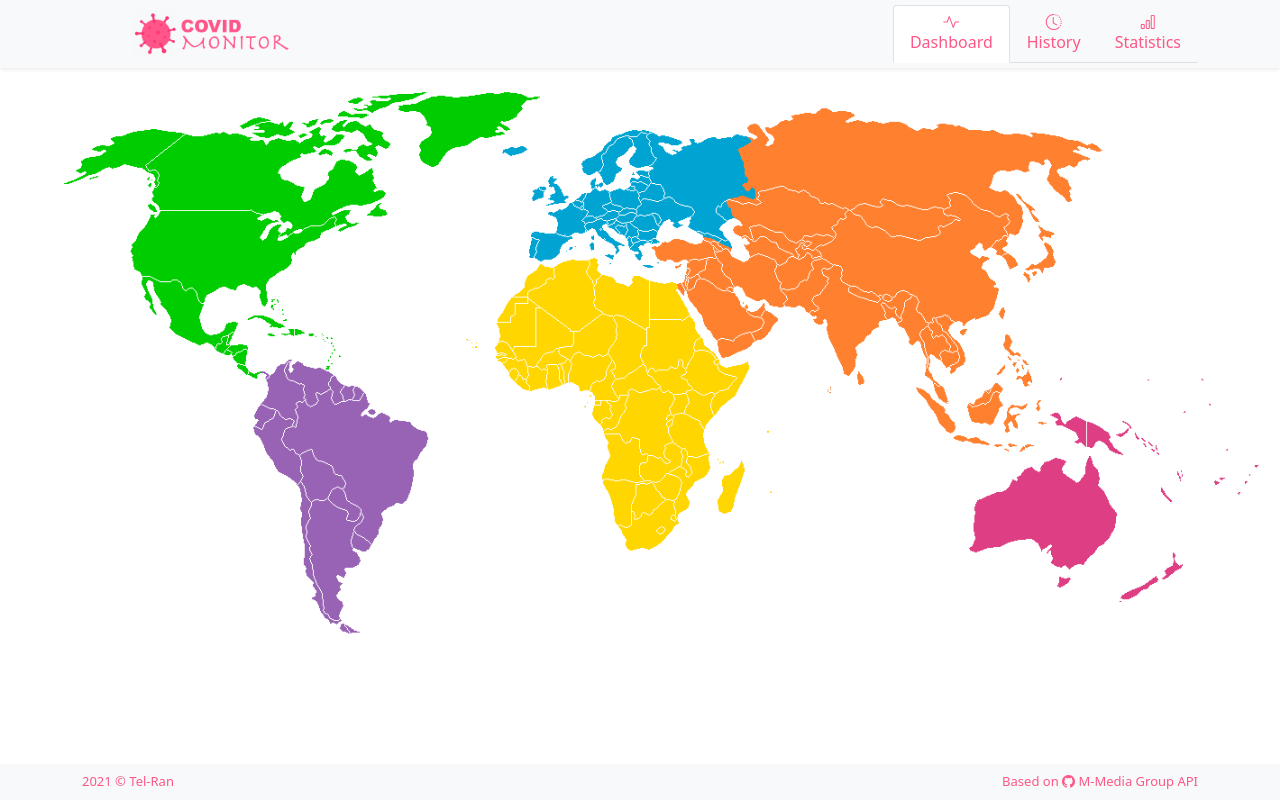
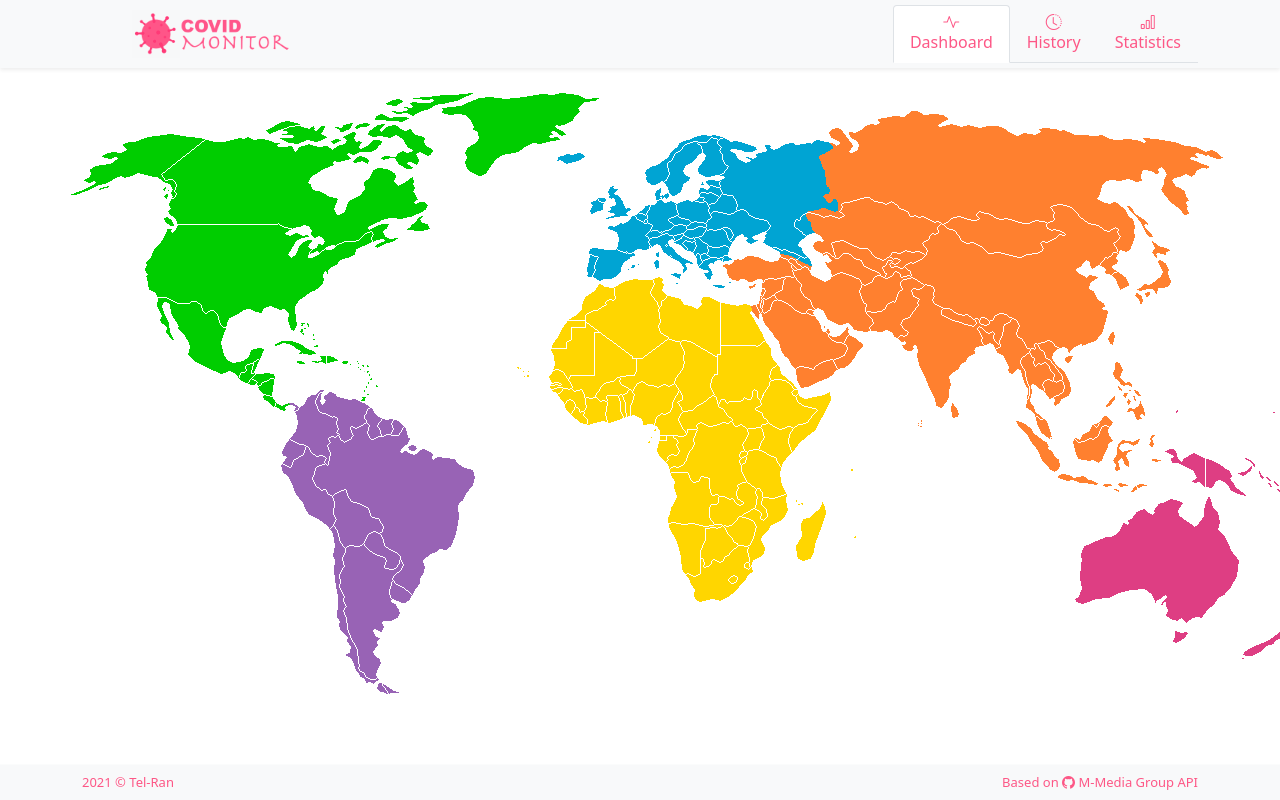
Before and after one commit to portfolioDmitryDevop/COVID-Data-Analyzing-fe, a website built with webpack: page index.html in a window 1280 px wide. Built offline with nearby package versions, Linux system fonts and the light colour scheme; no server answers; files whose address does not match are found by name.

Commit message:
prepare map

```diff
--- a/index.html
+++ b/index.html
@@ -41,7 +41,9 @@
   <div class="tab-content mt-3" id="nav-tabContent">
     <div class="tab-pane fade show active" id="nav-dashboard" role="tabpanel" aria-labelledby="nav-dashboard-tab">
       <div class="text-center d-none d-lg-flex">
-        <img src="src/ui-ux/images/continents.png" class="rounded img-fluid" alt="Real-Time Dashboard">
+        <div class="map">
+
+        </div>
       </div>
       <div id="main-table" class="container table-responsive d-lg-none">
         <div class="container">
--- a/src/ui-ux/style.css
+++ b/src/ui-ux/style.css
@@ -18,3 +18,9 @@
     background-color: #fd5786 !important;
     color: white !important;
 }
+
+.map {
+    background-image: url("images/continents.png");
+    width: 100%;
+    height: 80vh;
+}
```
